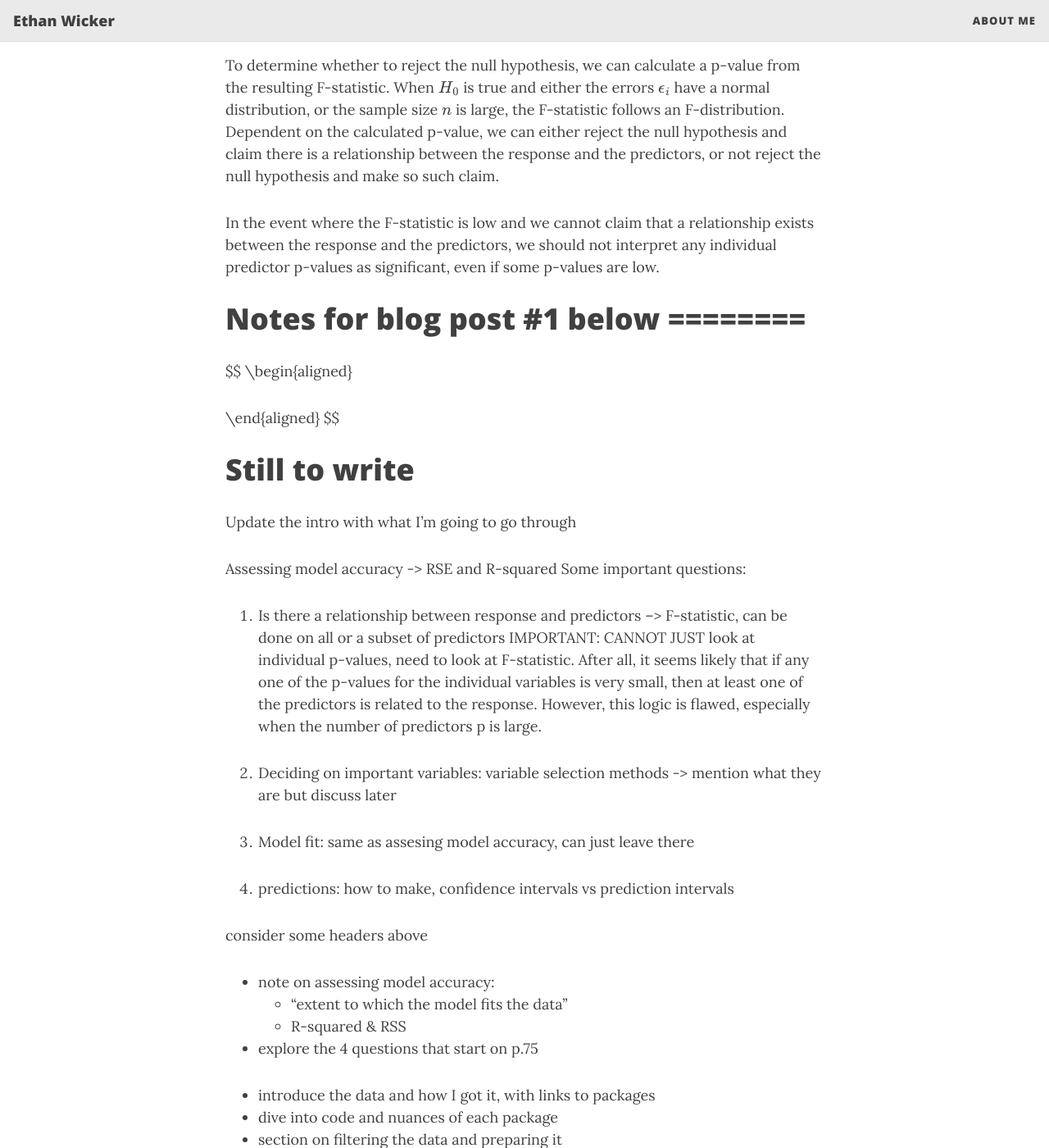
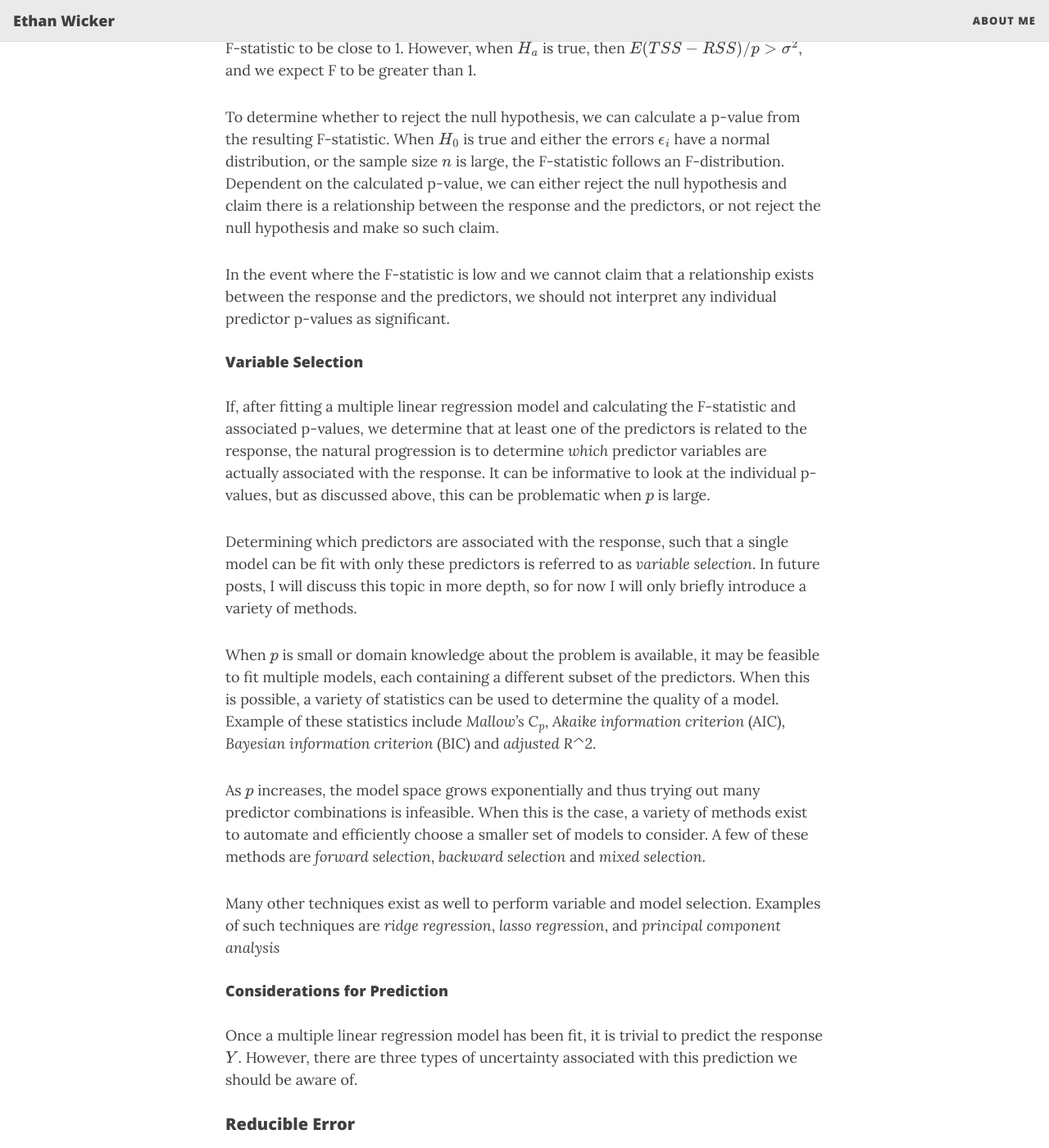
Before and after one commit to ethanwicker/ethanwicker.github.io, a Jekyll site: the page built from _posts/2021-01-08-multiple-linear-regression-001.md, in a window 1280 px wide and 1400 px high, scrolled down 5728 px. Shown: the whole window at 82% size. Built offline with Jekyll 4.4.1, drawn with Linux system fonts in a browser that asks for light colours; nearby versions of some CDN libraries; formulas are drawn with MathJax 3; some of the changed text lies outside the part shown.

Commit message:
Updating post

```diff
--- a/_posts/2021-01-08-multiple-linear-regression-001.md
+++ b/_posts/2021-01-08-multiple-linear-regression-001.md
@@ -4,6 +4,8 @@ title: "Multiple Linear Regression #1, An Introduction"
 subtitle: An Exploration and Comparison of scikit-learn vs. statsmodels
 comments: false
 ---
+
+## SHOULD mention follows chapter 3
 
 Multiple linear regression is an extension of the simple linear regression model.  In its simplest form it is a relatively inflexible method that can produce insightful results and accurate predictions under certain conditions.  However, multiple linear regression has also been shown to be highly extensible, and many of these extensions (such as ridge regression, lasso regression, and logistic regression) vastly expand the usefulness and applicability of the linear regression paradigm.
 
@@ -14,7 +16,9 @@ In this post, I'll briefly introduce the multiple linear regression model.  I'll
 In contrast to simple linear regression, multiple linear regression is able to handle multiple predictor variables, which is a much more common situation in practice.  In general, the multiple linear regression model takes the form
 
 $$
-\begin{aligned} Y = \beta_0 + \beta_1X_1 + \beta_2X_2 + ... + \beta_pX_p + \epsilon \end{aligned}
+\begin{aligned}
+Y = \beta_0 + \beta_1X_1 + \beta_2X_2 + ... + \beta_pX_p + \epsilon
+\end{aligned}
 $$
 
 where $X_j$ represents the $j$th predictor and $\beta_j$ quantifies the association between that variable and the response.  $\beta_j$ is interpreted as the average effect on $Y$ of a one unit increase in $X_j$ *holding all other predictors fixed*.
@@ -24,7 +28,9 @@ where $X_j$ represents the $j$th predictor and $\beta_j$ quantifies the associat
 The multiple linear regression model is typically fit via the least squares method.  This method approximates the values $\beta_0$, $\beta_1$,..., $\beta_p$ by determining the values $\hat{\beta_0}$, $\hat{\beta_1}$,..., $\hat{\beta_p}$ that minimize the sum of squared residuals
 
 $$
-\begin{aligned} RSS = \sum_{i=1}^{n} (y_i - \hat{y_i})^2 \end{aligned}.
+\begin{aligned}
+RSS = \sum_{i=1}^{n} (y_i - \hat{y_i})^2
+\end{aligned}.
 $$
 
 For simple linear regression in a two-dimensional space, this fitting method results in a line passing through the data.  However, for multiple linear regression, the method of least squares fitting results in a hyperplane that minimizes the squared distance between each point and the closest point on the plane.  For the event where we have two predictor variables and one response variable, we can visualize the hyperplane as a two-dimensional plane in a three-dimensional space, but the multiple linear regression model is applicable to higher dimensional spaces as well.
@@ -162,7 +168,51 @@ When there is no relationship between the response and the predictors, we expect
 
 To determine whether to reject the null hypothesis, we can calculate a p-value from the resulting F-statistic.  When $H_0$ is true and either the errors $\epsilon_i$ have a normal distribution, or the sample size $n$ is large, the F-statistic follows an F-distribution.  Dependent on the calculated p-value, we can either reject the null hypothesis and claim there is a relationship between the response and the predictors, or not reject the null hypothesis and make so such claim.
 
-In the event where the F-statistic is low and we cannot claim that a relationship exists between the response and the predictors, we should not interpret any individual predictor p-values as significant, even if some p-values are low.
+In the event where the F-statistic is low and we cannot claim that a relationship exists between the response and the predictors, we should not interpret any individual predictor p-values as significant.
+
+#### Variable Selection
+
+If, after fitting a multiple linear regression model and calculating the F-statistic and associated p-values, we determine that at least one of the predictors is related to the response, the natural progression is to determine *which* predictor variables are actually associated with the response.  It can be informative to look at the individual p-values, but as discussed above, this can be problematic when $p$ is large.
+
+Determining which predictors are associated with the response, such that a single model can be fit with only these predictors is referred to as *variable selection*.  In future posts, I will discuss this topic in more depth, so for now I will only briefly introduce a variety of methods.
+
+When $p$ is small or domain knowledge about the problem is available, it may be feasible to fit multiple models, each containing a different subset of the predictors.  When this is possible, a variety of statistics can be used to determine the quality of a model.  Example of these statistics include *Mallow's C<sub>p</sub>*, *Akaike information criterion* (AIC), *Bayesian information criterion* (BIC) and *adjusted R^2*.
+
+As $p$ increases, the model space grows exponentially and thus trying out many predictor combinations is infeasible.  When this is the case, a variety of methods exist to automate and efficiently choose a smaller set of models to consider.  A few of these methods are *forward selection*, *backward selection*  and *mixed selection*.
+
+Many other techniques exist as well to perform variable and model selection.  Examples of such techniques are *ridge regression*, *lasso regression*, and *principal component analysis*
+
+#### Considerations for Prediction
+
+Once a multiple linear regression model has been fit, it is trivial to predict the response $Y$.  However, there are three types of uncertainty associated with this prediction we should be aware of.
+
+##### Reducible Error
+
+The least squares plane
+
+$$
+\begin{aligned}
+Y = \hat{\beta_0} + \hat{\beta_1}X_1 + \hat{\beta_2}X_2 + ... + \hat{\beta_p}X_p + \epsilon
+\end{aligned}
+$$
+
+is only an estimate for *true population regression plane*
+
+$$
+\begin{aligned}
+f(X) = \beta_0 + \beta_1X_1 + \beta_2X_2 + ... + \beta_pX_p + \epsilon
+\end{aligned}
+$$
+
+The coefficient estimates $\hat{\beta_0}$, $\hat{\beta_1}$,..., $\hat{\beta_p}$ will have some inaccuracies and is thus related to the *reducible error*.  That is, it would be possible to estimate the true population regression plane more accurately.  For example, if we had more data, this might lead to a more accurate estimation.  To quantify this error, we can calculate a confidence interval that determines how close $\hat{Y}$ will be to $f(X).
+
+##### Model Bias
+
+Another source of potentially reducible error is *model bias*.  In practice, assuming a linear model for $f(X)$ is almost always an approximation.  Thus, the assumed linear model may be biased and perhaps a better model could *reduce* the error.
+
+##### Irreducible Error
+
+Lastly, the third type of prediction uncertainty is related to the random error $\epsilon$.  In the extreme event where we knew $f(X)$ exactly, we would still not be able to perfectly predict the response value.  We refer to this as the *irreducible error*.  To quantify how much $Y$ will vary from $\hat{Y}$, we use *prediction intervals*.  Because prediction intervals incorporates both the reducible error and the irreducible error, they will always be larger than confidence intervals.
 
 # Notes for blog post #1 below ========
 $$
```
Also changed, not shown: other parts of _posts/2021-01-08-multiple-linear-regression-001.md (+1 -1 lines).
